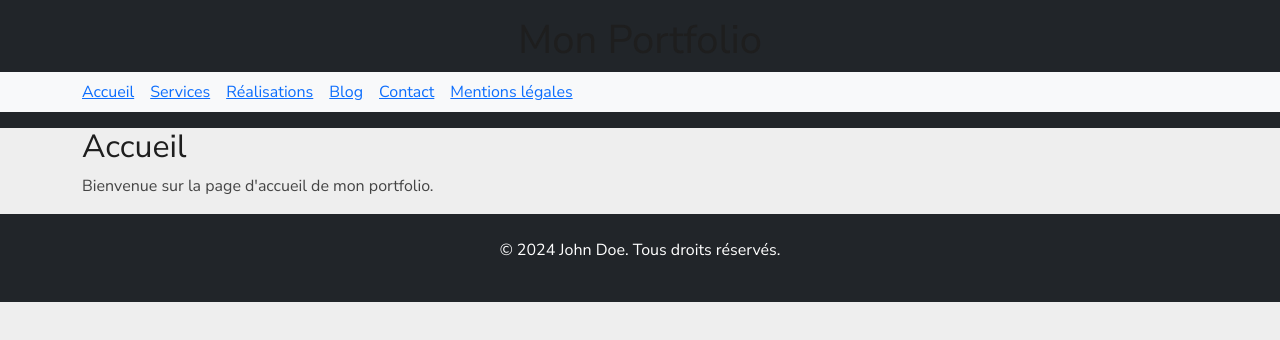
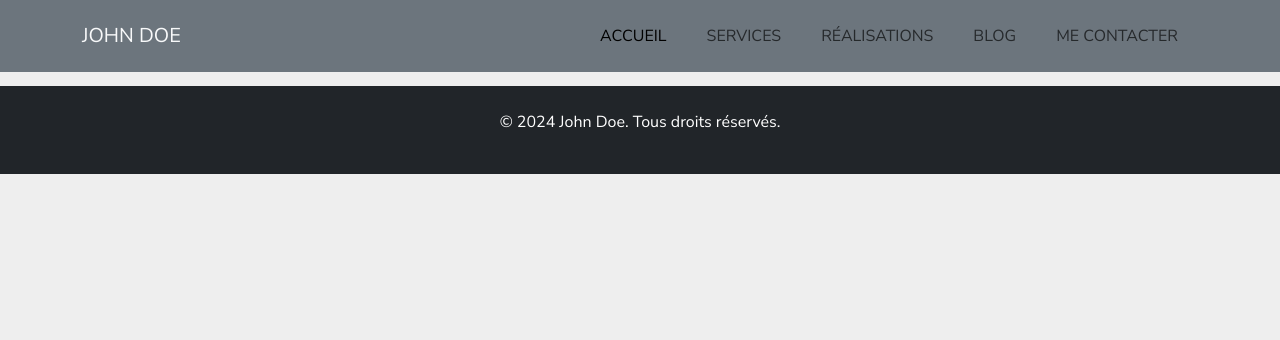
Before and after one commit to MonLucCo/CEF_Responsive-Design-CV-Online_Test-version, a React (Create React App) app in the folder cv-online/: page / in a window 1280 px wide. Shown: the top 340 px of the page. Built offline with nearby package versions, Linux system fonts and the light colour scheme.

Commit message:
Etape5_Réalisation Header avec CSS spécifique, Navigation et Routage cohérents

```diff
--- /dev/null
+++ b/cv-online/src/assets/styles/Header.css
@@ -0,0 +1,3 @@
+.nav-link:hover {
+    color: var(--link-hover);
+}
--- a/cv-online/src/assets/styles/variables.css
+++ b/cv-online/src/assets/styles/variables.css
@@ -9,4 +9,6 @@
     --highlight-color: #000000;
     /* Couleur primaire */
     --primary-color: #0d6efd;
+    /* Effet survol d'un lien */
+    --link-hover: rgba(255, 255, 255, 0.8);
 }
--- a/cv-online/src/components/Header.jsx
+++ b/cv-online/src/components/Header.jsx
@@ -1,20 +1,38 @@
 import React from 'react';
-import { Link } from 'react-router-dom'
+import { NavLink, Link } from 'react-router-dom';
+import '../assets/styles/Header.css';
 
 const Header = () => {
     return (
-        <header className="bg-dark text-white py-3">
-            <div className="container text-center">
-                <h1>Mon Portfolio</h1>
-            </div>
-            <nav className="bg-light py-2">
+        <header>
+            <nav className="navbar navbar-expand-lg bg-secondary text-light text-uppercase fixed-top" id="mainNav">
                 <div className="container">
-                    <Link to="/" className="me-3">Accueil</Link>
-                    <Link to="/services" className="me-3">Services</Link>
-                    <Link to="/projects" className="me-3">Réalisations</Link>
-                    <Link to="/blog" className="me-3">Blog</Link>
-                    <Link to="/contact" className="me-3">Contact</Link>
-                    <Link to="/legal-notice">Mentions légales</Link>
+                    <Link className="navbar-brand text-light" to="/">John Doe</Link>
+                    <button
+                        className="navbar-toggler text-uppercase font-weight-bold bg-primary text-white rounded"
+                        type="button" data-bs-toggle="collapse" data-bs-target="#navbarResponsive"
+                        aria-controls="navbarResponsive" aria-expanded="false" aria-label="Toggle navigation">
+                        <i className="fas fa-bars"></i>
+                    </button>
+                    <div className="collapse navbar-collapse" id="navbarResponsive">
+                        <ul className="navbar-nav ms-auto">
+                            <li className="nav-item mx-0 mx-lg-1">
+                                <NavLink className="nav-link py-3 px-0 px-lg-3 rounded" to="/">Accueil</NavLink>
+                            </li>
+                            <li className="nav-item mx-0 mx-lg-1">
+                                <NavLink className="nav-link py-3 px-0 px-lg-3 rounded" to="/services">Services</NavLink>
+                            </li>
+                            <li className="nav-item mx-0 mx-lg-1">
+                                <NavLink className="nav-link py-3 px-0 px-lg-3 rounded" to="/projects">Réalisations</NavLink>
+                            </li>
+                            <li className="nav-item mx-0 mx-lg-1">
+                                <NavLink className="nav-link py-3 px-0 px-lg-3 rounded" to="/blog">Blog</NavLink>
+                            </li>
+                            <li className="nav-item mx-0 mx-lg-1">
+                                <NavLink className="nav-link py-3 px-0 px-lg-3 rounded" to="/contact">Me contacter</NavLink>
+                            </li>
+                        </ul>
+                    </div>
                 </div>
             </nav>
         </header>
```
